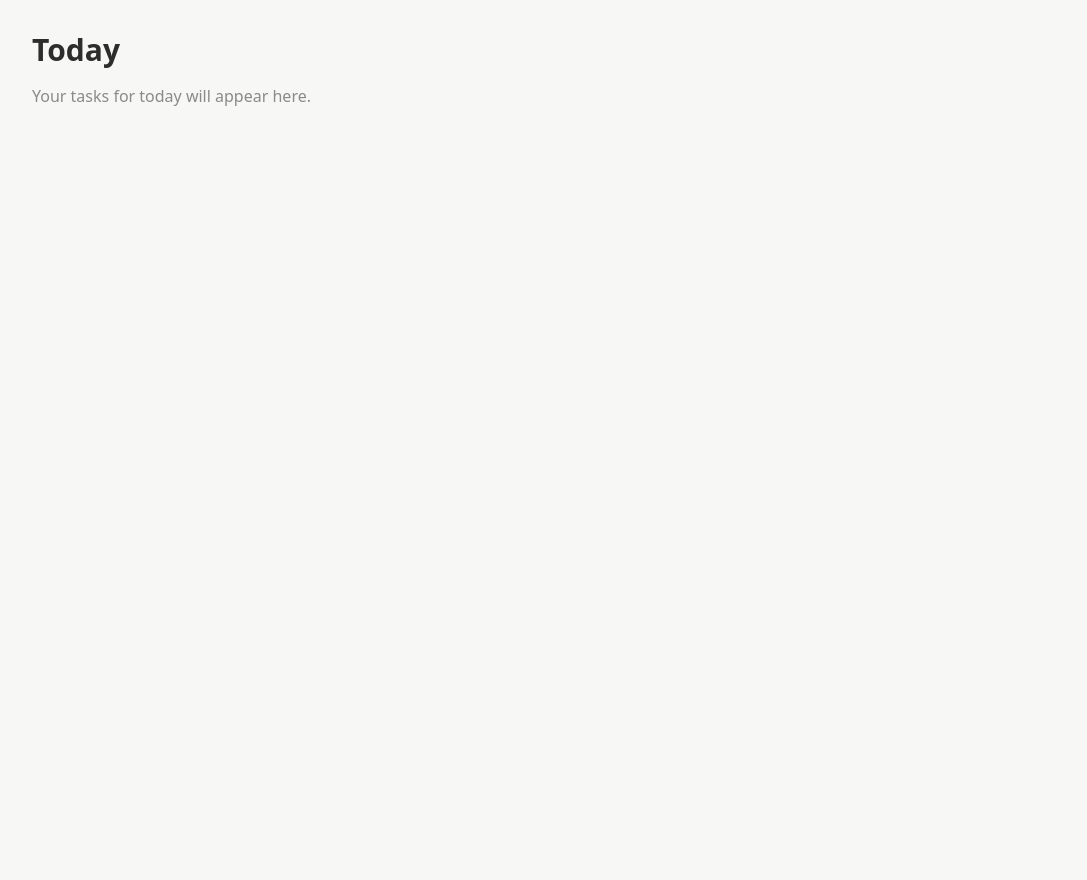
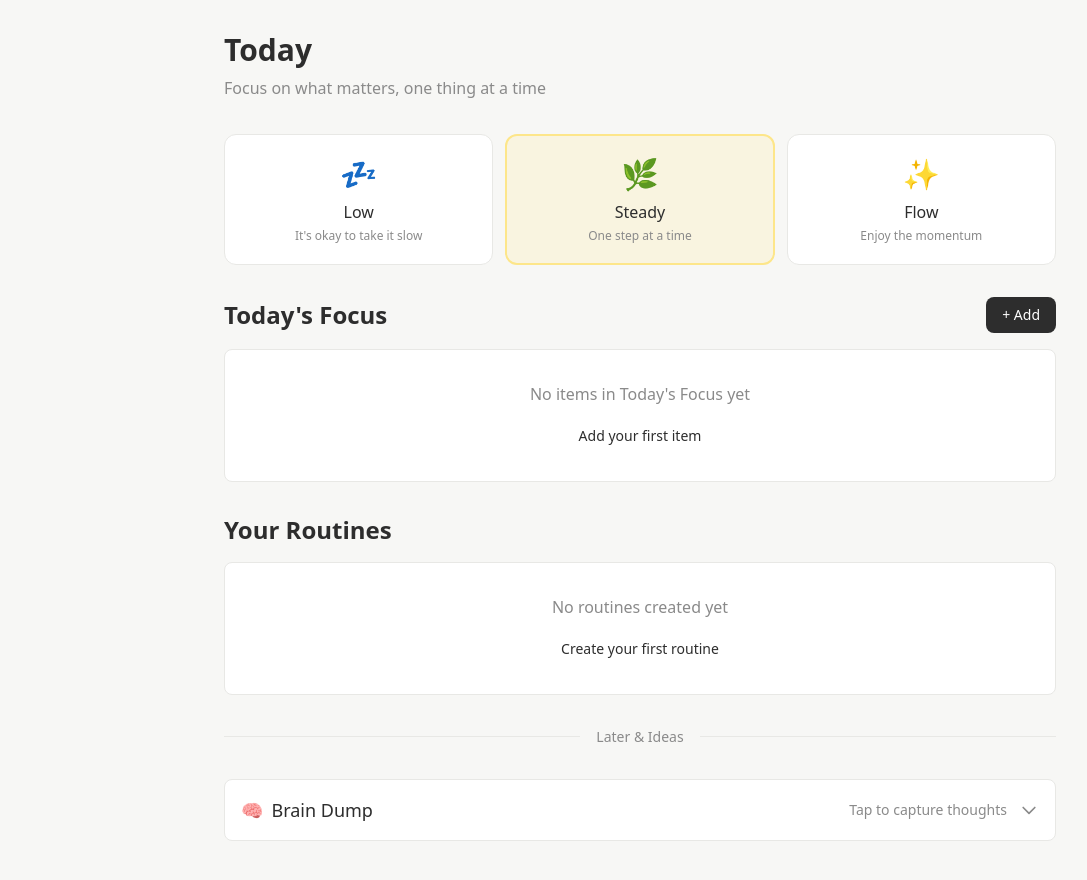
Before and after one commit to lydiacodesdaily/just-today, a Next.js app in the folder web/: page /today in a window 1280 px wide. Shown: the top 880 px of the page, without its empty margins (0-1087 px from the left). Before the commit the page ends 800 px from the top, so only its background shows below. Built offline with nearby package versions, Linux system fonts and the light colour scheme.

Commit message:
Integrate all components into Today page layout

```diff
--- a/web/app/today/page.tsx
+++ b/web/app/today/page.tsx
@@ -1,8 +1,66 @@
+'use client';
+
+import { EnergyPicker } from '@/src/components/EnergyPicker';
+import { EnergyMenu } from '@/src/components/EnergyMenu';
+import { TodaysFocus } from '@/src/components/TodaysFocus';
+import { RoutinesList } from '@/src/components/RoutineCard';
+import { LaterList } from '@/src/components/LaterList';
+import { BrainDump } from '@/src/components/BrainDump';
+import { useEnergyStore } from '@/src/stores/energyStore';
+import { useAutoCheck } from '@/src/hooks/useAutoCheck';
+
 export default function TodayPage() {
+  const { currentMode, setMode } = useEnergyStore();
+
+  // Enable automatic daily checks and cleanup
+  useAutoCheck();
+
   return (
-    <div className="min-h-screen p-8">
-      <h1 className="text-3xl font-bold mb-4">Today</h1>
-      <p className="text-calm-muted">Your tasks for today will appear here.</p>
+    <div className="min-h-screen bg-calm-bg">
+      {/* Main container */}
+      <div className="max-w-4xl mx-auto px-4 sm:px-6 lg:px-8 py-8">
+        {/* Page header */}
+        <header className="mb-8">
+          <h1 className="text-3xl font-bold text-calm-text mb-2">Today</h1>
+          <p className="text-calm-muted">Focus on what matters, one thing at a time</p>
+        </header>
+
+        {/* Main content */}
+        <div className="space-y-8">
+          {/* 1. Energy Picker */}
+          <section>
+            <EnergyPicker selectedMode={currentMode} onSelect={setMode} />
+          </section>
+
+          {/* 2. Optional Energy Menu (collapsed by default) */}
+          <EnergyMenu energyLevel={currentMode} />
+
+          {/* 3. Today's Focus */}
+          <TodaysFocus />
+
+          {/* 4. Routines Section */}
+          <RoutinesList energyMode={currentMode} />
+
+          {/* 5. Later & Ideas Divider */}
+          <div className="relative">
+            <div className="absolute inset-0 flex items-center">
+              <div className="w-full border-t border-calm-border"></div>
+            </div>
+            <div className="relative flex justify-center">
+              <span className="bg-calm-bg px-4 text-sm text-calm-muted">Later & Ideas</span>
+            </div>
+          </div>
+
+          {/* 6. Later List (collapsed) */}
+          <LaterList />
+
+          {/* 7. Brain Dump (collapsed) */}
+          <BrainDump />
+        </div>
+
+        {/* Footer spacing */}
+        <div className="h-16"></div>
+      </div>
     </div>
   );
 }
--- a/web/src/constants/theme.ts
+++ b/web/src/constants/theme.ts
@@ -4,8 +4,6 @@
  * Designed to feel like being held, not managed.
  * No urgency. No celebration. Just steady support.
  */
-
-import { useThemeContext } from '../context/ThemeContext';
 
 export const colors = {
   ink: {
@@ -36,10 +34,7 @@ export const colors = {
   },
 };
 
-export const useTheme = () => {
-  const { colorScheme } = useThemeContext();
-  const isDark = colorScheme === 'dark';
-
+export const getTheme = (isDark: boolean) => {
   return {
     colors: {
       // Primary backgrounds - warm sand (holding/safety)
@@ -150,4 +145,4 @@ export const useTheme = () => {
   };
 };
 
-export type Theme = ReturnType<typeof useTheme>;
+export type Theme = ReturnType<typeof getTheme>;
--- /dev/null
+++ b/web/src/hooks/useAutoCheck.ts
@@ -0,0 +1,39 @@
+/**
+ * useAutoCheck.ts
+ * Hook for automatic daily checks and cleanup
+ */
+
+'use client';
+
+import { useEffect } from 'react';
+import { useFocusStore } from '@/src/stores/focusStore';
+import { useBrainDumpStore } from '@/src/stores/brainDumpStore';
+import { useEnergyMenuStore } from '@/src/stores/energyMenuStore';
+
+/**
+ * Hook that runs periodic checks for:
+ * - Daily rollover (Today -> Later)
+ * - Brain dump item expiration
+ * - Energy menu daily reset
+ */
+export function useAutoCheck() {
+  const checkAndRollover = useFocusStore((state) => state.checkAndRollover);
+  const cleanupExpired = useBrainDumpStore((state) => state.cleanupExpired);
+  const checkAndResetDaily = useEnergyMenuStore((state) => state.checkAndResetDaily);
+
+  useEffect(() => {
+    // Run checks immediately on mount
+    checkAndRollover();
+    cleanupExpired();
+    checkAndResetDaily();
+
+    // Set up interval to check every minute
+    const interval = setInterval(() => {
+      checkAndRollover();
+      cleanupExpired();
+      checkAndResetDaily();
+    }, 60 * 1000); // 60 seconds
+
+    return () => clearInterval(interval);
+  }, [checkAndRollover, cleanupExpired, checkAndResetDaily]);
+}
```
